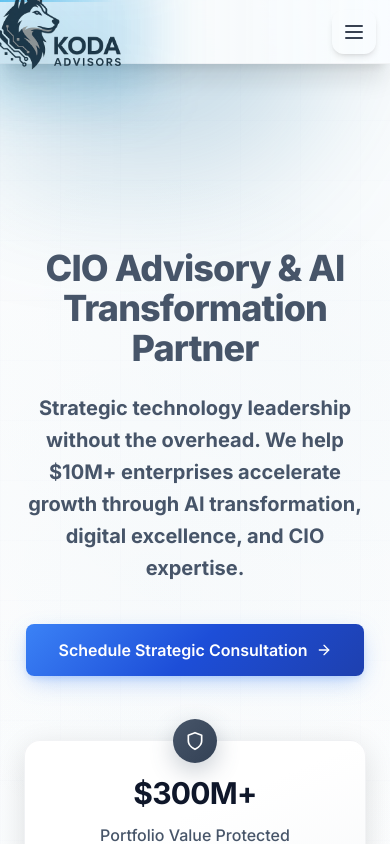
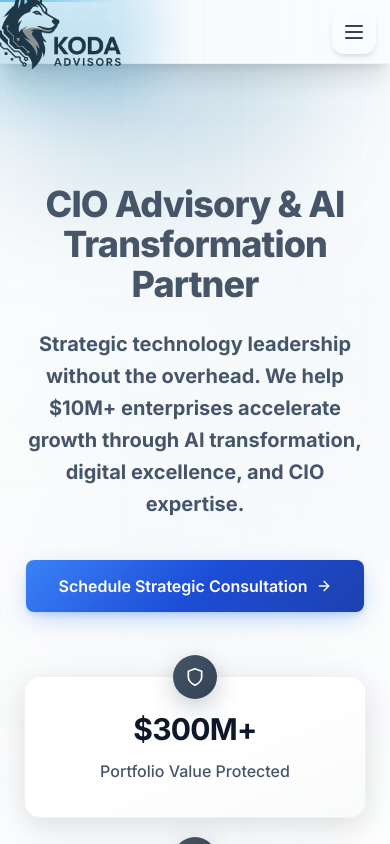
Before and after one commit to Jekell1/koda-advisors-website, a Next.js app: page / in a window 390 px wide. Shown: the top 844 px of the page. Built offline with nearby package versions, Linux system fonts and the light colour scheme.

Commit message:
Revert padding changes above main heading
- Restored original container padding: pt-32 (mobile), pt-36 (small), pt-56 (desktop)
- Removed heading-specific padding
- Back to previous spacing configuration

```diff
--- a/src/components/Hero.tsx
+++ b/src/components/Hero.tsx
@@ -23,9 +23,9 @@ const Hero = () => {
       {/* Circuit Pattern Overlay */}
       <div className="absolute inset-0 -z-5 bg-circuit-pattern opacity-30" style={{backgroundSize: '60px 60px'}}></div>
 
-      <div className="mx-auto max-w-7xl pt-40 pb-16 sm:pt-44 sm:pb-20 lg:pt-64 lg:pb-24">
+      <div className="mx-auto max-w-7xl pt-32 pb-16 sm:pt-36 sm:pb-20 lg:pt-56 lg:pb-24">
         <div className="text-center">
-          <h1 className="font-heading text-4xl font-black tracking-tight text-steel-900 sm:text-6xl lg:text-7xl pt-8 sm:pt-12 lg:pt-16">
+          <h1 className="font-heading text-4xl font-black tracking-tight text-steel-900 sm:text-6xl lg:text-7xl">
             <span className="gradient-text">CIO Advisory & AI Transformation Partner</span>
           </h1>
           <p className="mt-6 text-xl leading-8 text-steel-600 font-bold">
```
